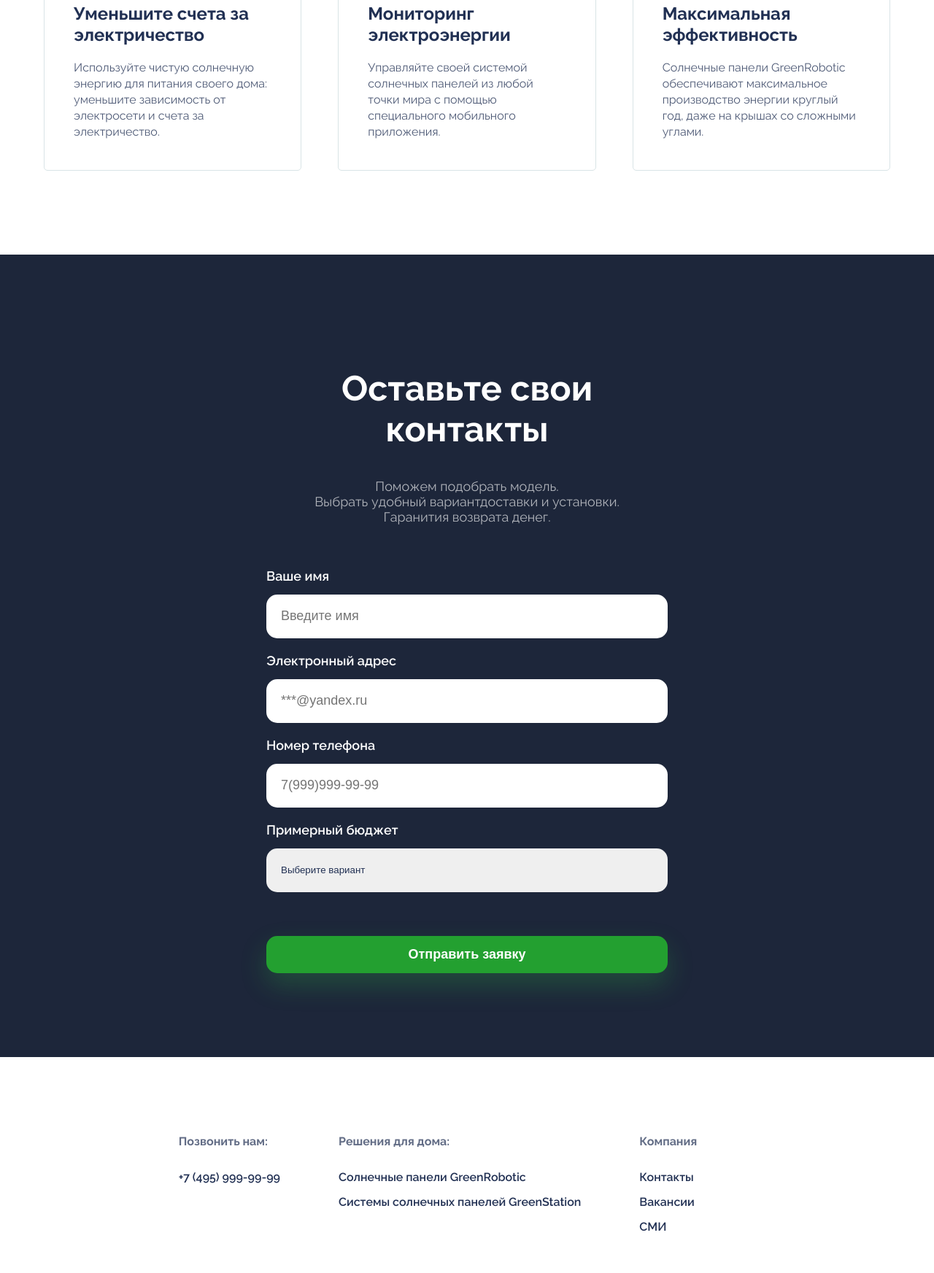
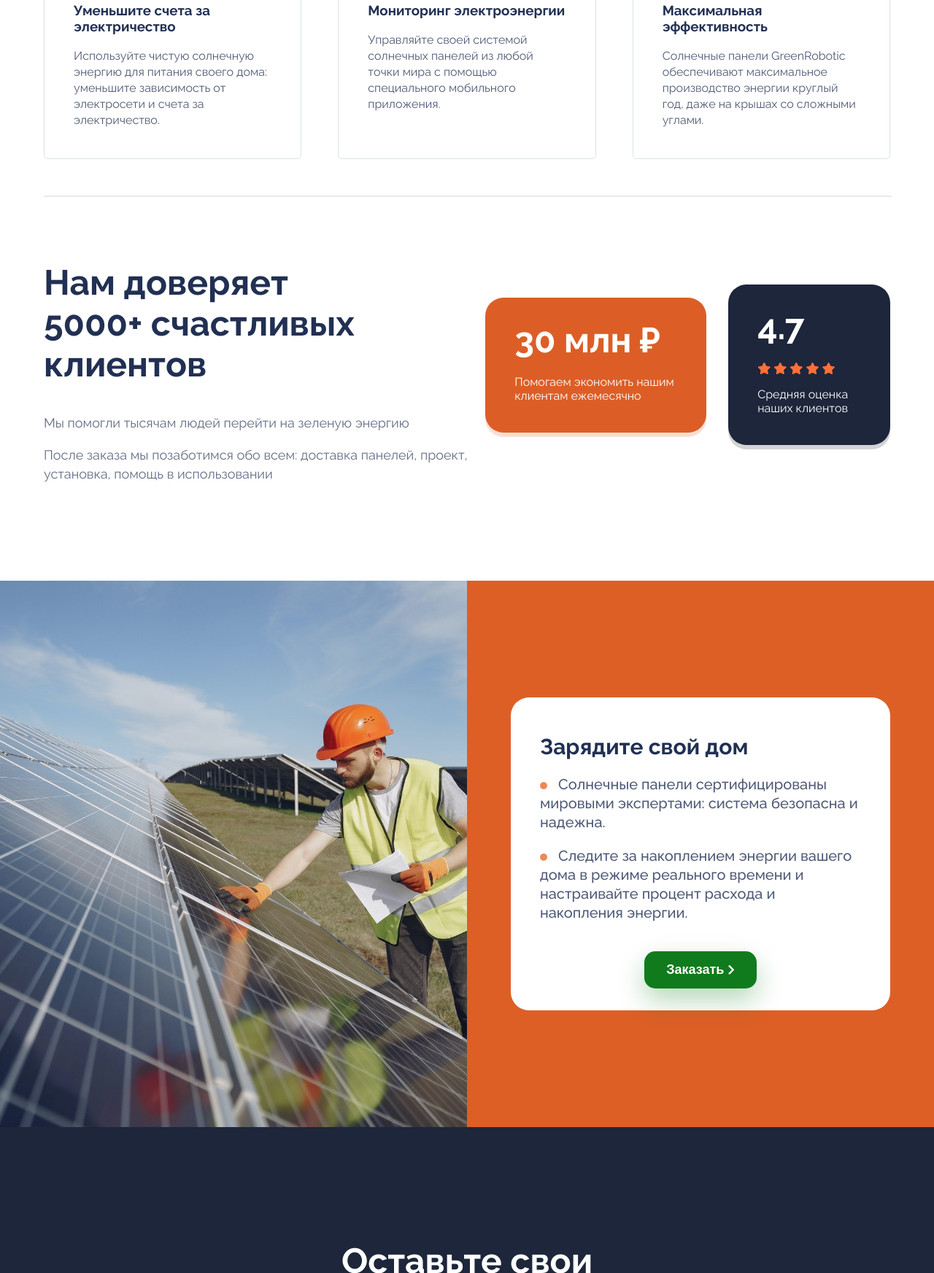
Before and after one commit to memistathea/green-corp-landing, a plain HTML site: page index.html in a window 1280 px wide. Shown: the part 972-2717 px from the top of the page at 73% size. Drawn offline with nearby package versions, Linux system fonts and the light colour scheme.

Commit message:
Добавлены блок с преимуществами продукта и блок с изображением и кнопкой заказа продукта

```diff
--- a/index.html
+++ b/index.html
@@ -49,8 +49,10 @@
     <section class="features" id="features">
       <div class="cards">
         <div class="card">
-          <div class="card__logo text_yellow"><i class="fa-solid fa-solar-panel"></i></div>
-          <h1>Уменьшите счета за электричество</h1>
+          <div class="card__logo text_yellow">
+            <i class="fas fa-solar-panel"></i>
+          </div>
+          <h3>Уменьшите счета за электричество</h3>
           <p>
             Используйте чистую солнечную энергию для питания своего дома:
             уменьшите зависимость от электросети и счета за электричество.
@@ -58,8 +60,8 @@
         </div>
 
         <div class="card">
-          <div class="card__logo text_red" >24/7</div>
-          <h1>Мониторинг электроэнергии</h1>
+          <div class="card__logo text_red">24/7</div>
+          <h3>Мониторинг электроэнергии</h3>
           <p>
             Управляйте своей системой солнечных панелей из любой точки мира с
             помощью специального мобильного приложения.
@@ -67,12 +69,63 @@
         </div>
 
         <div class="card">
-          <div class="card__logo text_green"><i class="fa-solid fa-chart-line"></i></div>
-          <h1>Максимальная эффективность</h1>
+          <div class="card__logo text_green">
+            <i class="fas fa-chart-line"></i>
+          </div>
+          <h3>Максимальная эффективность</h3>
           <p>
             Солнечные панели GreenRobotic обеспечивают максимальное производство
             энергии круглый год, даже на крышах со сложными углами.
           </p>
+        </div>
+      </div>
+      <div class="features__border"></div>
+      <div class="features__feedback">
+        <div class="features__feedback-left">
+          <h2>Нам доверяет<br />5000+ счастливых клиентов</h2>
+          <p>Мы помогли тысячам людей перейти на зеленую энергию</p>
+          <p>
+            После заказа мы позаботимся обо всем: доставка панелей, проект,
+            установка, помощь в использовании
+          </p>
+        </div>
+        <div class="features__feedback-right">
+          <div class="features__box features__savings-box">
+            <h3>30 млн ₽</h3>
+            <p>Помогаем экономить нашим клиентам ежемесячно</p>
+          </div>
+          <div class="features__box features__rate-box">
+            <h3>4.7</h3>
+            <p class="stars">
+              <i class="fas fa-star"></i>
+              <i class="fas fa-star"></i>
+              <i class="fas fa-star"></i>
+              <i class="fas fa-star"></i>
+              <i class="fas fa-star"></i>
+            </p>
+            <p>Средняя оценка наших клиентов</p>
+          </div>
+        </div>
+      </div>
+    </section>
+    <section class="promo">
+      <div class="promo__image"></div>
+      <div class="promo__right">
+        <div class="promo__text">
+          <h2>Зарядите свой дом</h2>
+          <p>
+            Солнечные панели сертифицированы мировыми экспертами: система
+            безопасна и надежна.
+          </p>
+          <p>
+            Следите за накоплением энергии вашего дома в режиме реального
+            времени и настраивайте процент расхода и накопления энергии.
+          </p>
+          <div class="promo__button-wrap">
+            <button type="button">
+              Заказать<i class="fas fa-chevron-right"></i>
+            </button>
+          </div>
         </div>
       </div>
     </section>
--- a/main.css
+++ b/main.css
@@ -214,11 +214,44 @@ footer h3 {
   .features {
     padding: 50px 10px 50px 10px;
   }
-  .cards{
+  .cards {
     grid-template-columns: auto;
   }
 
-  header a {
+  .features__feedback {
+    flex-direction: column;
+  }
+  .features__feedback-left {
+    margin-right: 0px;
+  }
+
+  .features__feedback-left h2,
+  .features__box h3 {
+    font-size: 36px;
+  }
+  .features__feedback-right {
+    flex-direction: column;
+    align-items: initial;
+  }
+  .features__savings-box {
+    margin-right: 0px;
+    margin-bottom: 30px;
+  }
+
+  .promo {
+    flex-direction: column-reverse;
+  }
+
+  .promo__right {
+    padding: 50px 10px;
+  }
+
+  .promo__image {
+    width: 100%;
+    height: 500px;
+  }
+
+  .header a {
     margin-right: 10px;
   }
 
@@ -262,15 +295,16 @@ footer h3 {
   background-color: white;
   padding: 115px 60px 115px 60px;
 }
-.cards{
+.cards {
   display: grid;
   grid-template-columns: 1fr 1fr 1fr;
-  gap: 50px;
+  grid-gap: 50px;
 }
-.card{
+.card {
   padding: 35px 40px 25px 40px;
-  border: 1px solid #D9E4E6;
+  border: 1px solid #d9e4e6;
   border-radius: 5px;
+  background: #ffffff;
 }
 .card p {
   font-size: 16px;
@@ -295,5 +329,114 @@ footer h3 {
   color: #ad1714;
 }
 .text_green {
-    color:  #22a030;
+  color: #22a030;
 }
+.features__border {
+  width: 100%;
+  margin: 50px 0 50px 0;
+  border: 1px solid #e6eaf4;
+}
+.features__feedback {
+  display: flex;
+}
+
+.features__feedback-left {
+  margin-right: 10px;
+}
+
+.features__feedback-left h2 {
+  font-size: 48px;
+}
+
+.features__feedback-left p {
+  font-size: 18px;
+  line-height: 26px;
+  opacity: 0.7;
+}
+.features__feedback-right {
+  display: flex;
+  align-items: center;
+}
+
+.features__box {
+  padding: 30px 40px 25px 40px;
+  color: white;
+  border-radius: 25px;
+}
+.features__box h3 {
+  margin-top: 0;
+  margin-bottom: 20px;
+  font-size: 48px;
+}
+
+.features__savings-box {
+  background-color: #dc5e26;
+  box-shadow: 0px 6px 0px rgb(221 95 38 / 20%);
+  margin-right: 30px;
+}
+
+.features__rate-box {
+  background-color: #1d263a;
+  box-shadow: 0px 6px 0px rgb(29 38 58 / 20%);
+}
+
+.stars {
+  color: #ff7039;
+}
+
+.promo {
+  display: flex;
+}
+
+.promo__image {
+  background-image: url(img/promo.jpg);
+  width: 50%;
+  flex-shrink: 0;
+  background-size: cover;
+  background-position: center;
+}
+
+.promo__right {
+  background: #dd5f26;
+  padding: 160px 60px;
+}
+
+.promo__text {
+  background-color: white;
+  padding: 30px 40px;
+  font-size: 20px;
+  line-height: 26px;
+  font-weight: 500;
+  border-radius: 25px;
+}
+
+.promo__text p {
+  opacity: 0.8;
+}
+
+.promo__text p::before {
+  content: "";
+  display: inline-block;
+  width: 10px;
+  height: 10px;
+  border-radius: 50%;
+  background-color: #ec6b29;
+  margin-right: 10px;
+}
+.promo__text button {
+  background-color: #107b1c;
+  margin-top: 20px;
+  font-size: 18px;
+  padding: 15px 30px;
+  font-weight: 600;
+  box-shadow: 0 16px 36px rgb(16 122 28 / 30%);
+}
+.promo__text button i {
+  font-size: 15px;
+  margin-left: 5px;
+}
+
+.promo__button-wrap {
+  display: flex;
+  justify-content: center;
+}
```
Also changed, not shown: img/promo.jpg (added). Lines whose indentation alone changed are shown as unchanged.
